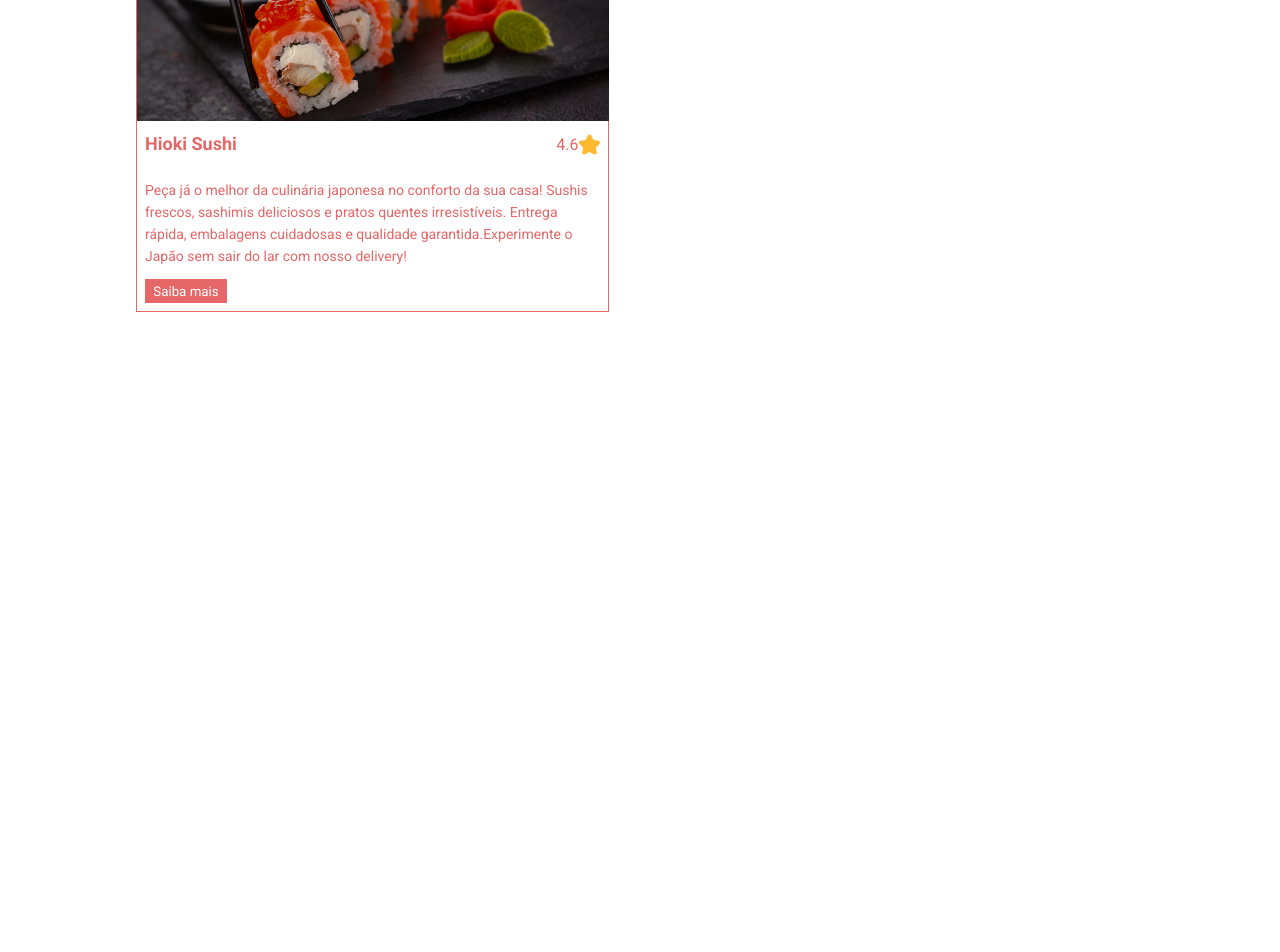
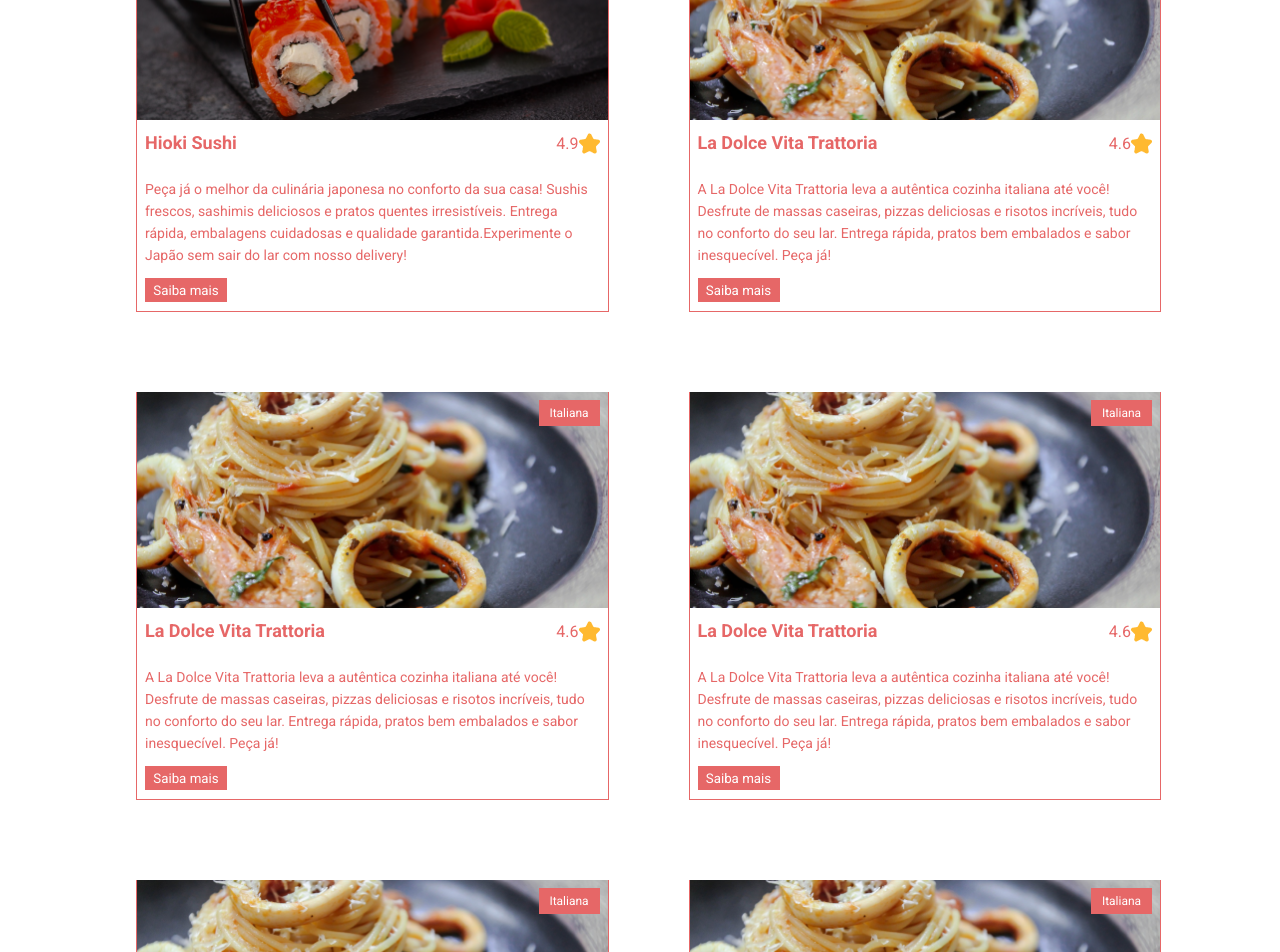
Before and after one commit to kazin-dev/eFood, a React (Create React App) app: page / in a window 1280 px wide. Shown: the part 560-1512 px from the top of the page. Before the commit the page ends 872 px from the top, so only its background shows below. Built offline with nearby package versions, Linux system fonts and the light colour scheme.

Commit message:
primeima pagina quase terminada

```diff
--- a/src/App.tsx
+++ b/src/App.tsx
@@ -1,4 +1,3 @@
-import Card from './components/Cards'
 import Header from './components/Header'
 import ListGrid from './components/Listagem'
 import { Container, GlobalCss } from './styles'
--- a/src/components/Cards/index.tsx
+++ b/src/components/Cards/index.tsx
@@ -1,30 +1,49 @@
-import { Avaliacao, CardInfo, Titulo, Card, CardContainer, P } from './styles'
+import PrimeiroBotao from '../Botao'
+import { TagProps } from '../Tags'
+import { TagWrapper, TagContainer } from '../Tags/styles'
+import { Avaliacao, Card, CardContainer, CardInfo, P, Titulo } from './styles'
 import Estrela from '../../assets/images/estrela.png'
-import PrimeiroBotao from '../Botao'
 
 type Props = {
   nome: string
-  avaliacao: string
+  avaliacao: number
   descricao: string
   imagem: string
   categoria: string
+  destaque?: string
 }
 
-const Cards: React.FC<Props> = ({
+const Tag = ({ children, width = 'small' }: TagProps) => (
+  <TagContainer width={width}>{children}</TagContainer>
+)
+
+const Cards = ({
   nome,
   avaliacao,
   descricao,
   imagem,
-  categoria
-}) => (
+  categoria,
+  destaque
+}: Props) => (
   <Card>
-    <img src={imagem} alt={`${categoria} - ${nome}`} />
+    <div style={{ position: 'relative' }}>
+      <img
+        src={imagem}
+        alt={`${categoria} - ${nome}`}
+        style={{ width: '100%', height: 'auto' }}
+      />
+      <TagWrapper>
+        {destaque && <Tag width="big">{destaque}</Tag>}
+
+        <Tag>{categoria}</Tag>
+      </TagWrapper>
+    </div>
     <CardContainer>
       <CardInfo>
         <Titulo>{nome}</Titulo>
         <Avaliacao>
           {avaliacao}
-          <img src={Estrela} />
+          <img src={Estrela} alt="Estrela de avaliação" />
         </Avaliacao>
       </CardInfo>
       <P>{descricao}</P>
--- a/src/components/Listagem/index.tsx
+++ b/src/components/Listagem/index.tsx
@@ -1,15 +1,57 @@
 import Cards from '../Cards'
 import Hioki from '../../assets/images/Hioki.png'
+import Dolce from '../../assets/images/Dolce.png'
 import { DivGrid } from './styles'
 
 const ListGrid = () => (
   <DivGrid>
     <Cards
       nome="Hioki Sushi"
-      avaliacao="4.6"
+      avaliacao={4.9}
       descricao="Peça já o melhor da culinária japonesa no conforto da sua casa! Sushis frescos, sashimis deliciosos e pratos quentes irresistíveis. Entrega rápida, embalagens cuidadosas e qualidade garantida.Experimente o Japão sem sair do lar com nosso delivery!"
       imagem={Hioki}
       categoria="Japonesa"
+      destaque="Destaque da semana"
+    />
+    <Cards
+      nome="La Dolce Vita Trattoria"
+      avaliacao={4.6}
+      descricao="A La Dolce Vita Trattoria leva a autêntica cozinha italiana até você! Desfrute de massas caseiras, pizzas deliciosas e risotos incríveis, tudo no conforto do seu lar. Entrega rápida, pratos bem embalados e sabor inesquecível. Peça já!"
+      imagem={Dolce}
+      categoria="Italiana"
+      destaque={''}
+    />
+    <Cards
+      nome="La Dolce Vita Trattoria"
+      avaliacao={4.6}
+      descricao="A La Dolce Vita Trattoria leva a autêntica cozinha italiana até você! Desfrute de massas caseiras, pizzas deliciosas e risotos incríveis, tudo no conforto do seu lar. Entrega rápida, pratos bem embalados e sabor inesquecível. Peça já!"
+      imagem={Dolce}
+      categoria="Italiana"
+      destaque={''}
+    />
+    <Cards
+      nome="La Dolce Vita Trattoria"
+      avaliacao={4.6}
+      descricao="A La Dolce Vita Trattoria leva a autêntica cozinha italiana até você! Desfrute de massas caseiras, pizzas deliciosas e risotos incríveis, tudo no conforto do seu lar. Entrega rápida, pratos bem embalados e sabor inesquecível. Peça já!"
+      imagem={Dolce}
+      categoria="Italiana"
+      destaque={''}
+    />
+    <Cards
+      nome="La Dolce Vita Trattoria"
+      avaliacao={4.6}
+      descricao="A La Dolce Vita Trattoria leva a autêntica cozinha italiana até você! Desfrute de massas caseiras, pizzas deliciosas e risotos incríveis, tudo no conforto do seu lar. Entrega rápida, pratos bem embalados e sabor inesquecível. Peça já!"
+      imagem={Dolce}
+      categoria="Italiana"
+      destaque={''}
+    />
+    <Cards
+      nome="La Dolce Vita Trattoria"
+      avaliacao={4.6}
+      descricao="A La Dolce Vita Trattoria leva a autêntica cozinha italiana até você! Desfrute de massas caseiras, pizzas deliciosas e risotos incríveis, tudo no conforto do seu lar. Entrega rápida, pratos bem embalados e sabor inesquecível. Peça já!"
+      imagem={Dolce}
+      categoria="Italiana"
+      destaque={''}
     />
   </DivGrid>
 )
--- a/src/components/Tags/styles.ts
+++ b/src/components/Tags/styles.ts
@@ -1,12 +1,26 @@
-import styled from 'styled-components'
+import { styled } from 'styled-components'
+import { TagProps } from '.'
 import { cores } from '../../styles'
 
-export const Cate =
-  styled.span <
-  Omit(teste) >
-  `
-  width: 61px;
+export const TagWrapper = styled.div`
+  display: flex;
+  gap: 8px;
+  position: absolute;
+  top: 8px;
+  right: 8px;
+`
+
+export const TagContainer = styled.span<TagProps>`
+  display: flex;
+  align-items: center;
+  justify-content: center;
+  width: ${(props) => (props.width === 'big' ? '121px' : '61px')};
   height: 26px;
   background-color: ${cores.rosa};
   color: ${cores.branco};
+
+  font-size: 12px;
+  font-weight: 400;
+  text-align: center;
+  line-height: 14.06px;
 `
```
Also changed, not shown: src/components/Tags/index.tsx (+9 -3 lines), src/assets/images/Dolce.png (added), 1 other file (tests, documents, lock files or other folders).
